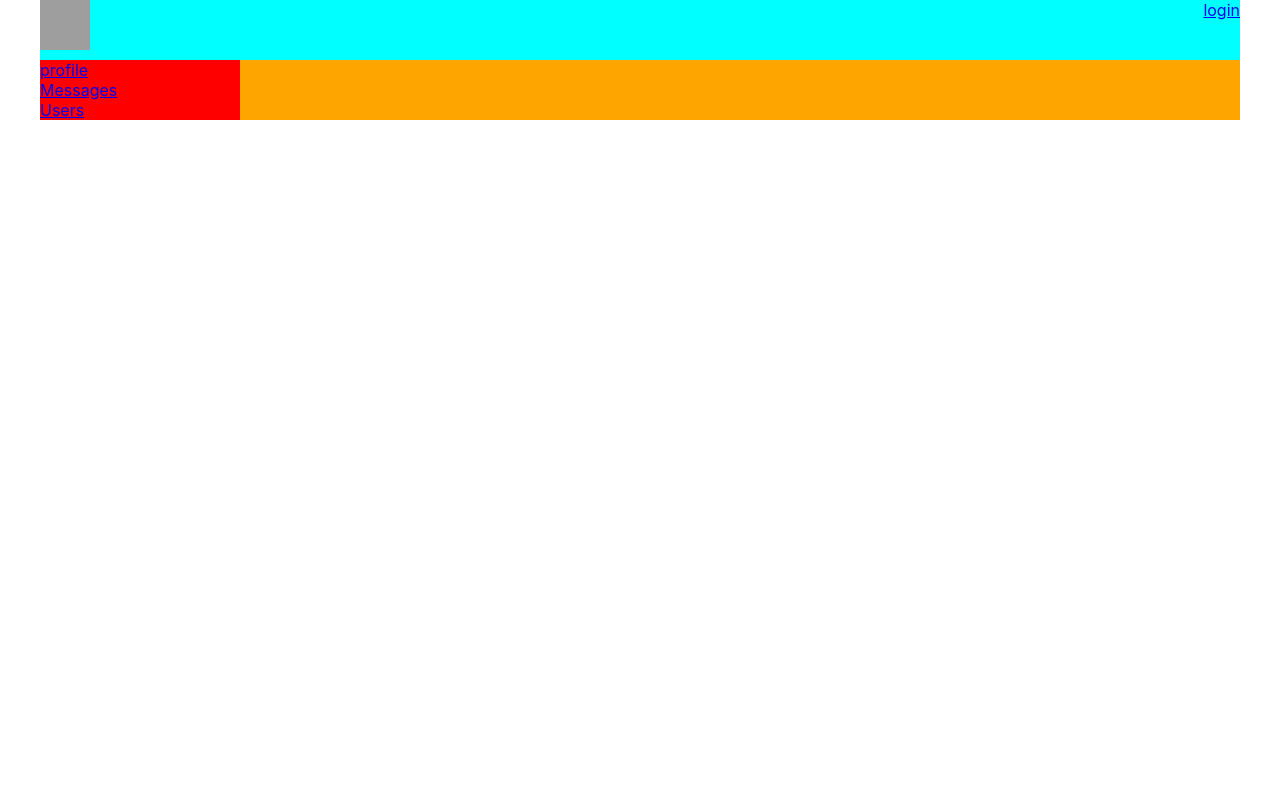
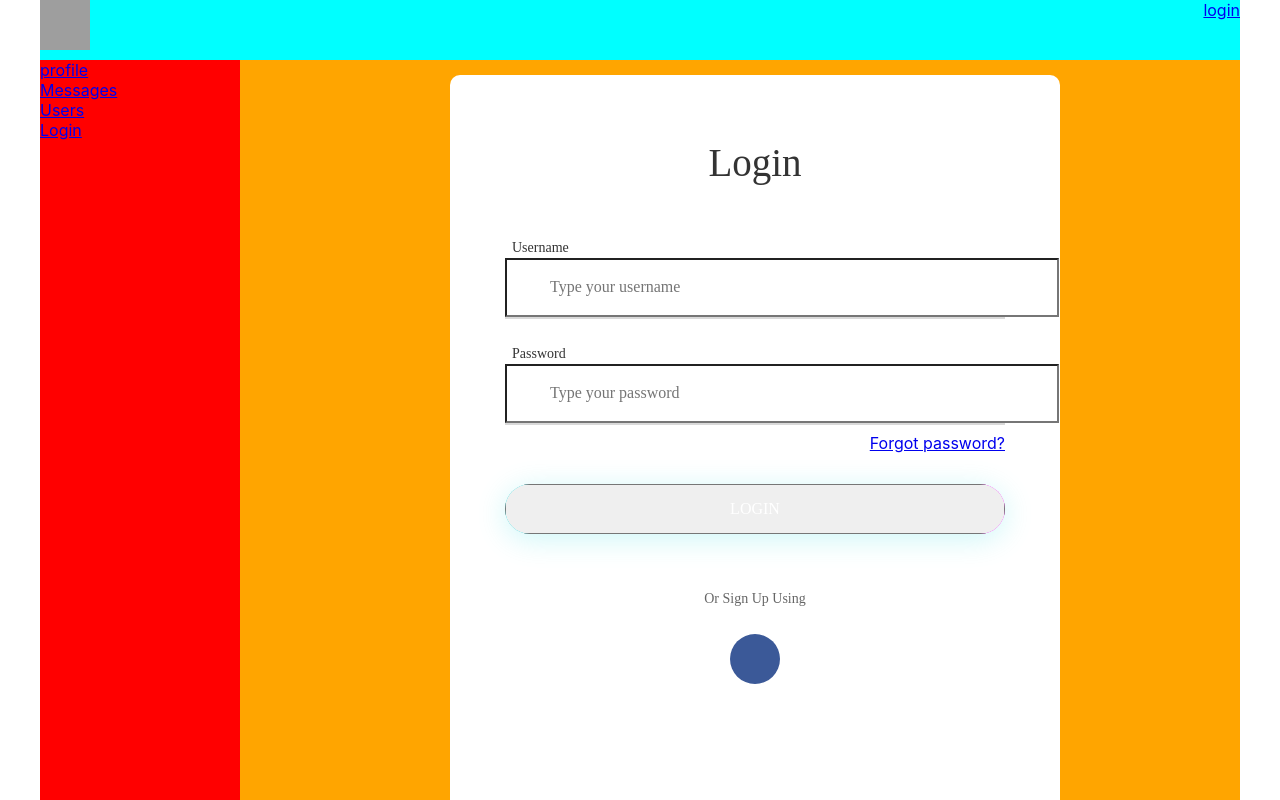
Before and after one commit to micvant/my-app, a React (Create React App) app: page /login in a window 1280 px wide. Shown: the top 800 px of the page. Built offline with nearby package versions, Linux system fonts and the light colour scheme; no server answers; grey boxes are pictures that could not be loaded.

Commit message:
68. add redirect

```diff
--- a/src/App.js
+++ b/src/App.js
@@ -6,6 +6,7 @@ import DialogsContainer from "./components/Dialogs/DialogsContainer";
 import UsersContainer from "./components/Users/UsersContainer";
 import ProfileContainer from "./components/Profile/ProfileContainer";
 import HeaderConteiner from "./components/Header/HeaderConteiner";
+import Login from "./components/Login/Login";
 
 function App(props) {
   return (
@@ -21,6 +22,8 @@ function App(props) {
                                element={<ProfileContainer store={props.store} />}/>
                        <Route path='/users/*'
                            element={<UsersContainer/>} />
+                        <Route path='/login/*'
+                               element={<Login/>} />
                     </Routes>
                 </div>
             </div>
--- a/src/Data/auth-reducer.js
+++ b/src/Data/auth-reducer.js
@@ -27,7 +27,9 @@ export const setUserData = (login, email, id) => ({type: SET_USER_DATA, data: {l
 
 export const authMeThunk = () => {
     return (dispatch) => {
+
         authMeAPI().then((data) => {
+            debugger
                 if (data.resultCode === 0) {
                     let {login, email, id} = {...data.data};
                     dispatch(setUserData(login, email, id));
--- a/src/components/Dialogs/Dialogs.jsx
+++ b/src/components/Dialogs/Dialogs.jsx
@@ -2,6 +2,7 @@ import React from 'react'
 import d from './Dialogs.module.css'
 import Dialog from "./Dialog/Dialog";
 import Message from "./Message/Message";
+import {Navigate} from 'react-router-dom';
 
 function Dialogs(props) {
 
@@ -19,6 +20,12 @@ function Dialogs(props) {
     // Преобразуем массивы с данными в верстку
     let arrayDialogs = dialogsPage.dialogs.map(el => <Dialog key={el.id} name={el.name} id={el.id}/>);
     let arrayMessages = dialogsPage.messages.map(el => <Message key={el.id} value={el.value}/>);
+
+    if(props.isAuth === false ){
+       return (
+          <Navigate to={'/login/*'}/>
+       )
+    }
 
     return (
         <div className={d.dialogs}>
--- a/src/components/Dialogs/DialogsContainer.jsx
+++ b/src/components/Dialogs/DialogsContainer.jsx
@@ -5,7 +5,8 @@ import {connect} from "react-redux";
 let mapStateToProps = (state) => {
     return {
         newMessageText: state.dialogsPage.newMessageText,
-        dialogsPage: state.dialogsPage
+        dialogsPage: state.dialogsPage,
+        isAuth: state.authPage.isAuth
     }
 }
 
--- /dev/null
+++ b/src/components/Login/Login.jsx
@@ -0,0 +1,82 @@
+import l from './Login.module.css';
+import icon from './images/bg-01.jpg';
+
+let login = (props) =>{
+
+    return (
+        <div>
+        <div className={l.limiter}>
+            <div className={l.containerLogin100} >
+                <div className={`${l.wrapLogin100} ${l.pl55} ${l.pr55} ${l.pt65} ${l.pb54}`}>
+                    <form className={l.login100form}>
+					<span className={`${l.login100formtitle} ${l.pb49}`} >
+						Login
+					</span>
+
+                        <div className={`${l.validateInput} ${l.wrapInput100} ${l.mb23}`} data-validate="Username is reauired">
+                            <span className={l.labelInput100}>Username</span>
+                            <input className={l.input100} type="text" name="username" placeholder="Type your username"/>
+                                <span className={l.focusInput100} data-symbol="&#xf206;"></span>
+                        </div>
+
+                        <div className={`${l.wrapInput100} ${l.validateInput}`} data-validate="Password is required">
+                            <span className={l.labelInput100}>Password</span>
+                            <input className={l.input100} type="password" name="pass" placeholder="Type your password"/>
+                                <span className={l.focusInput100} data-symbol="&#xf190;"></span>
+                        </div>
+
+                        <div className={`${l.textRight} ${l.pt8} ${l.pb31}`}>
+                            <a href="#">
+                                Forgot password?
+                            </a>
+                        </div>
+
+                        <div className={l.containerLogin100FormBtn}>
+                            <div className={l.wrapLogin100FormBtn}>
+                                <div className={l.login100FormBgbtn}></div>
+                                <button className={l.login100FormBtn}>
+                                    Login
+                                </button>
+                            </div>
+                        </div>
+
+                        <div className={`${l.txt1} ${l.textCenter} ${l.pt54} ${l.pb20}`}>
+						<span>
+							Or Sign Up Using
+						</span>
+                        </div>
+
+                        <div className={l.flexCM}>
+                            <a href="#" className={`${l.login100SocialItem} ${l.bg1}`}>
+                                <i className="fa fa-facebook"></i>
+                            </a>
+
+                            <a href="#" className="login100-social-item bg2">
+                                <i className="fa fa-twitter"></i>
+                            </a>
+
+                            <a href="#" className="login100-social-item bg3">
+                                <i className="fa fa-google"></i>
+                            </a>
+                        </div>
+
+                        <div className={`${l.flexColC} ${l.pt155}`}>
+						<span className={`${l.txt1} ${l.pb17}`}>
+							Or Sign Up Using
+						</span>
+
+                            <a href="#" className={l.txt2}>
+                                Sign Up
+                            </a>
+                        </div>
+                    </form>
+                </div>
+            </div>
+        </div>
+
+    <div id="dropDownSelect1">ds</div>
+    </div>
+)
+}
+
+export default login;
--- /dev/null
+++ b/src/components/Login/Login.module.css
@@ -0,0 +1,292 @@
+
+/*//////////////////////////////////////////////////////////////////
+[ login ]*/
+.limiter {
+    width: 100%;
+    margin: 0 auto;
+}
+
+.containerLogin100 {
+    width: 100%;
+    min-height: 100vh;
+    display: -webkit-box;
+    display: -webkit-flex;
+    display: -moz-box;
+    display: -ms-flexbox;
+    display: flex;
+    flex-wrap: wrap;
+    justify-content: center;
+    align-items: center;
+    padding: 15px;
+    background-repeat: no-repeat;
+    background-position: center;
+    background-size: cover;
+}
+
+.wrapLogin100 {
+    width: 500px;
+    background: #fff;
+    border-radius: 10px;
+    overflow: hidden;
+}
+
+.wrapInput100 {
+    width: 100%;
+    position: relative;
+    border-bottom: 2px solid #d9d9d9;
+}
+
+.login100form {
+    width: 100%;
+}
+
+.login100formtitle {
+    display: block;
+    font-family: Poppins-Bold;
+    font-size: 39px;
+    color: #333333;
+    line-height: 1.2;
+    text-align: center;
+}
+
+.validateInput {
+    position: relative;
+}
+
+.labelInput100 {
+    font-family: Poppins-Regular;
+    font-size: 14px;
+    color: #333333;
+    line-height: 1.5;
+    padding-left: 7px;
+}
+
+.input100 {
+    font-family: Poppins-Medium;
+    font-size: 16px;
+    color: #333333;
+    line-height: 1.2;
+
+    display: block;
+    width: 100%;
+    height: 55px;
+    background: transparent;
+    padding: 0 7px 0 43px;
+}
+
+/*---------------------------------------------*/
+.focusInput100 {
+    position: absolute;
+    display: block;
+    width: 100%;
+    height: 100%;
+    top: 0;
+    left: 0;
+    pointer-events: none;
+}
+
+.focusInput100::after {
+    content: attr(data-symbol);
+    font-family: Material-Design-Iconic-Font;
+    color: #adadad;
+    font-size: 22px;
+
+    display: -webkit-box;
+    display: -webkit-flex;
+    display: -moz-box;
+    display: -ms-flexbox;
+    display: flex;
+    align-items: center;
+    justify-content: center;
+    position: absolute;
+    height: calc(100% - 20px);
+    bottom: 0;
+    left: 0;
+    padding-left: 13px;
+    padding-top: 3px;
+}
+
+.focusInput100::before {
+    content: "";
+    display: block;
+    position: absolute;
+    bottom: -2px;
+    left: 0;
+    width: 0;
+    height: 2px;
+    background: #7f7f7f;
+    -webkit-transition: all 0.4s;
+    -o-transition: all 0.4s;
+    -moz-transition: all 0.4s;
+    transition: all 0.4s;
+}
+
+
+.input100:focus + .focusInput100::before {
+    width: 100%;
+}
+
+.has-val.input100 + .focusInput100::before {
+    width: 100%;
+}
+
+.input100:focus + .focusInput100::after {
+    color: #a64bf4;
+}
+
+.hasVal.input100 + .focusInput100::after {
+    color: #a64bf4;
+}
+
+/*------------------------------------------------------------------
+[ Button ]*/
+.containerLogin100FormBtn {
+    display: -webkit-box;
+    display: -webkit-flex;
+    display: -moz-box;
+    display: -ms-flexbox;
+    display: flex;
+    flex-wrap: wrap;
+    justify-content: center;
+}
+
+.wrapLogin100FormBtn {
+    width: 100%;
+    display: block;
+    position: relative;
+    z-index: 1;
+    border-radius: 25px;
+    overflow: hidden;
+    margin: 0 auto;
+
+    box-shadow: 0 5px 30px 0px rgba(3, 216, 222, 0.2);
+    -moz-box-shadow: 0 5px 30px 0px rgba(3, 216, 222, 0.2);
+    -webkit-box-shadow: 0 5px 30px 0px rgba(3, 216, 222, 0.2);
+    -o-box-shadow: 0 5px 30px 0px rgba(3, 216, 222, 0.2);
+    -ms-box-shadow: 0 5px 30px 0px rgba(3, 216, 222, 0.2);
+}
+
+.login100FormBgbtn {
+    position: absolute;
+    z-index: -1;
+    width: 300%;
+    height: 100%;
+    background: #a64bf4;
+    background: -webkit-linear-gradient(right, #00dbde, #fc00ff, #00dbde, #fc00ff);
+    background: -o-linear-gradient(right, #00dbde, #fc00ff, #00dbde, #fc00ff);
+    background: -moz-linear-gradient(right, #00dbde, #fc00ff, #00dbde, #fc00ff);
+    background: linear-gradient(right, #00dbde, #fc00ff, #00dbde, #fc00ff);
+    top: 0;
+    left: -100%;
+
+    -webkit-transition: all 0.4s;
+    -o-transition: all 0.4s;
+    -moz-transition: all 0.4s;
+    transition: all 0.4s;
+}
+
+.login100FormBtn {
+    font-family: Poppins-Medium;
+    font-size: 16px;
+    color: #fff;
+    line-height: 1.2;
+    text-transform: uppercase;
+
+    display: -webkit-box;
+    display: -webkit-flex;
+    display: -moz-box;
+    display: -ms-flexbox;
+    display: flex;
+    justify-content: center;
+    align-items: center;
+    padding: 0 20px;
+    width: 100%;
+    height: 50px;
+}
+
+.login100SocialItem {
+    font-size: 25px;
+    color: #fff;
+
+    display: -webkit-box;
+    display: -webkit-flex;
+    display: -moz-box;
+    display: -ms-flexbox;
+    display: flex;
+    justify-content: center;
+    align-items: center;
+    width: 50px;
+    height: 50px;
+    border-radius: 50%;
+    margin: 5px;
+}
+
+.login100SocialItem:hover {
+    color: #fff;
+    background-color: #333333;
+}
+
+
+.txt1 {
+    font-family: Poppins-Regular;
+    font-size: 14px;
+    line-height: 1.5;
+    color: #666666;
+}
+
+
+.txt2 {
+    font-family: Poppins-Regular;
+    font-size: 14px;
+    line-height: 1.5;
+    color: #333333;
+    text-transform: uppercase;
+}
+
+.bg1 {background-color: #3b5998}
+
+.pl55 {padding-left: 55px;}
+
+.pr55 {padding-right: 55px;}
+
+.pb17 {padding-bottom: 17px;}
+.pb20 {padding-bottom: 20px;}
+.pb31 {padding-bottom: 31px;}
+.pb49 {padding-bottom: 49px;}
+.pb54 {padding-bottom: 54px;}
+
+.mb23 {margin-bottom: 23px;}
+
+.pt8 {padding-top: 8px;}
+.pt54 {padding-top: 54px;}
+.pt65 {padding-top: 65px;}
+.pt155 {padding-top: 155px;}
+.textCenter {text-align: center;}
+.textRight {text-align: right;}
+
+.flexCM {
+    display: -webkit-box;
+    display: -webkit-flex;
+    display: -moz-box;
+    display: -ms-flexbox;
+    display: flex;
+    justify-content: center;
+    -ms-align-items: center;
+    align-items: center;
+}
+
+
+.flexColC {
+    display: -webkit-box;
+    display: -webkit-flex;
+    display: -moz-box;
+    display: -ms-flexbox;
+    display: flex;
+    -webkit-flex-direction: column;
+    -moz-flex-direction: column;
+    -ms-flex-direction: column;
+    -o-flex-direction: column;
+    flex-direction: column;
+    -ms-align-items: center;
+    align-items: center;
+}
--- a/src/components/Navbar/Navbar.jsx
+++ b/src/components/Navbar/Navbar.jsx
@@ -13,6 +13,9 @@ function Nav() {
             <div className={n.item}>
                 <NavLink to="/users">Users</NavLink>
             </div>
+            <div className={n.item}>
+                <NavLink to="/login">Login</NavLink>
+            </div>
         </nav>
     );
 }
```
Also changed, not shown: src/components/Profile/ProfileContainer.jsx (+9 -3 lines).
